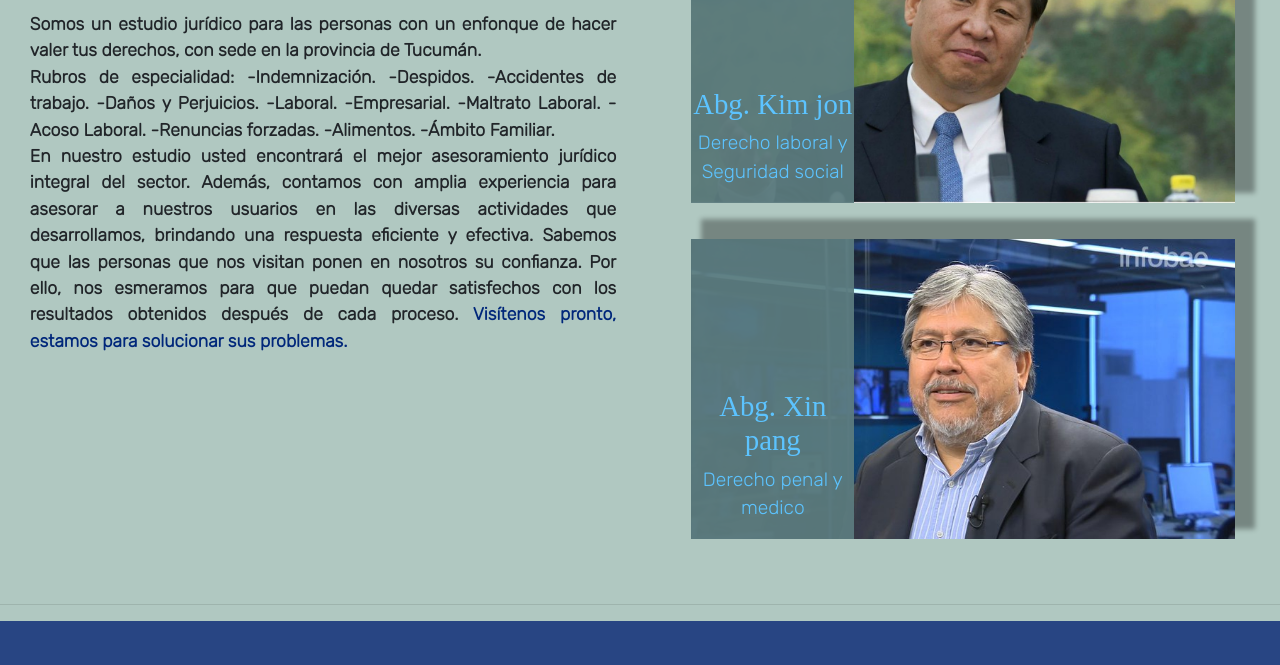
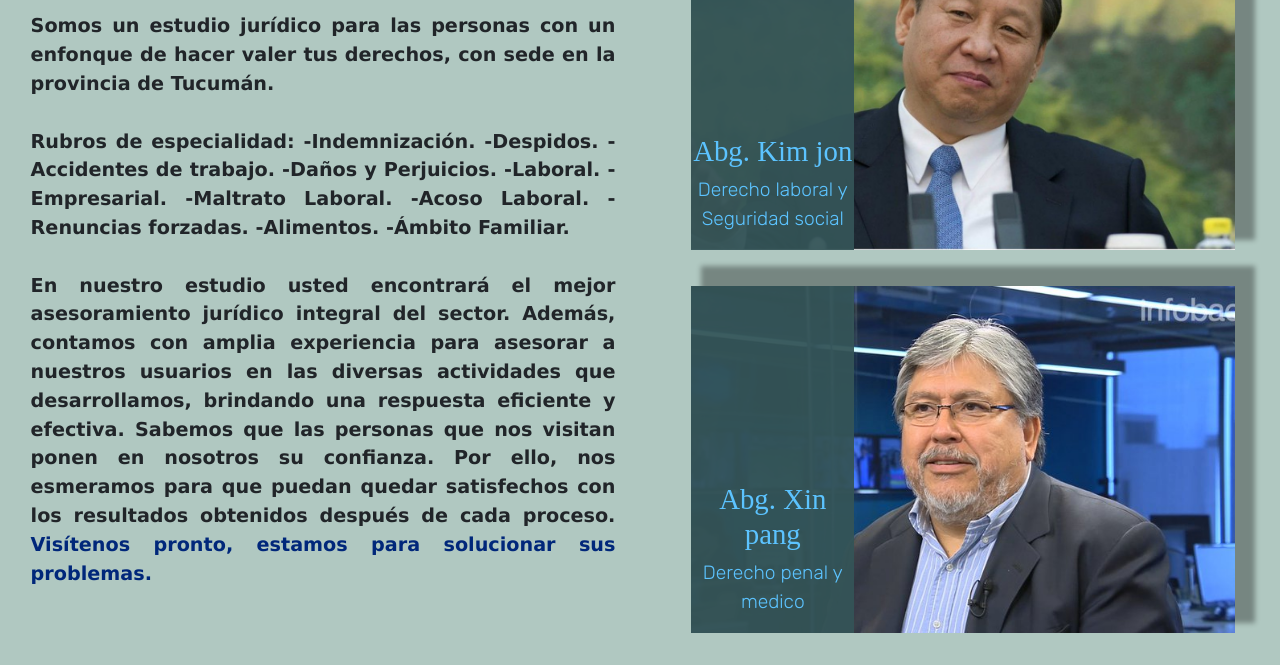
Before and after one commit to isak4567/EntregaFinal-IsaiasRoblesVega, a plain HTML site: page paginas/quienessomos.html in a window 1280 px wide. Shown: the part 279-944 px from the top of the page. Drawn offline with nearby package versions, Linux system fonts and the light colour scheme; a web font is replaced by a local one.

Commit message:
pequeños ajustes en el texto

```diff
--- a/css/style.scss
+++ b/css/style.scss
@@ -261,10 +261,11 @@ $servicios: (
 
     p {
         text-align: justify;
+        font-family: 'Lucida Sans Unicode', sans-serif ;
         margin: 0.8em 0.5em 2em 0.5em;
-        @include fontBold(1.1em, 900);
+        @include fontBold(1.2em, 900);
         span {
-            font-weight: 1.2em;
+            font-weight: 900;
             color: #00277a;
         }
     }
@@ -294,7 +295,7 @@ $servicios: (
 }
 
 .descripciónAbogado {
-    background-color: rgba(92, 123, 126, 0.945);
+    background-color: rgba(52, 84, 87, 0.945);
     min-height: 300px;
     width: 30%;
     z-index: 2;
@@ -489,6 +490,10 @@ textarea {
 
     /* Pagina Servicios - fin */
     /* QuienesSomos - principio */
+    .estudioAbogacia p {
+        font-size: 1em;
+    }
+
     .contenedorAbogados {
         box-shadow: 10px -10px 3px 3px rgba(0, 0, 0, 0.329);
     }
@@ -534,6 +539,10 @@ textarea {
         margin-top: 24%;
     }
 
+    .estudioAbogacia p {
+        font-size: 1em;
+    }
+
     .descripciónAbogado h2 {
         font-size: 1.5em;
     }
--- a/paginas/quienessomos.html
+++ b/paginas/quienessomos.html
@@ -61,8 +61,8 @@
                 <h1 class="letraFrankRuhlLibre  letraColorAzul">Estudio Indemnizar</h1>
 
                 <p class="letraRubik">
-                    Somos un estudio jurídico para las personas con un enfonque de hacer valer tus derechos, con sede en la provincia de Tucumán. <br>Rubros de especialidad:
-                    -Indemnización. -Despidos. -Accidentes de trabajo. -Daños y Perjuicios. -Laboral. -Empresarial. -Maltrato Laboral. -Acoso Laboral. -Renuncias forzadas. -Alimentos. -Ámbito Familiar. <br> En nuestro estudio usted encontrará el mejor asesoramiento jurídico integral del sector. Además, contamos con amplia experiencia para asesorar a nuestros usuarios en las diversas actividades que desarrollamos, brindando una respuesta eficiente y efectiva. Sabemos que las personas que nos visitan ponen en nosotros su confianza. Por ello, nos esmeramos para que puedan quedar satisfechos con los resultados obtenidos después de cada proceso. <span>Visítenos pronto, estamos para solucionar sus problemas.</span>
+                    Somos un estudio jurídico para las personas con un enfonque de hacer valer tus derechos, con sede en la provincia de Tucumán. <br><br>Rubros de especialidad:
+                    -Indemnización. -Despidos. -Accidentes de trabajo. -Daños y Perjuicios. -Laboral. -Empresarial. -Maltrato Laboral. -Acoso Laboral. -Renuncias forzadas. -Alimentos. -Ámbito Familiar. <br><br> En nuestro estudio usted encontrará el mejor asesoramiento jurídico integral del sector. Además, contamos con amplia experiencia para asesorar a nuestros usuarios en las diversas actividades que desarrollamos, brindando una respuesta eficiente y efectiva. Sabemos que las personas que nos visitan ponen en nosotros su confianza. Por ello, nos esmeramos para que puedan quedar satisfechos con los resultados obtenidos después de cada proceso. <span>Visítenos pronto, estamos para solucionar sus problemas.</span>
                 </p>
 
             </section>
```
Also changed, not shown: css/style.css, 2 other files.
